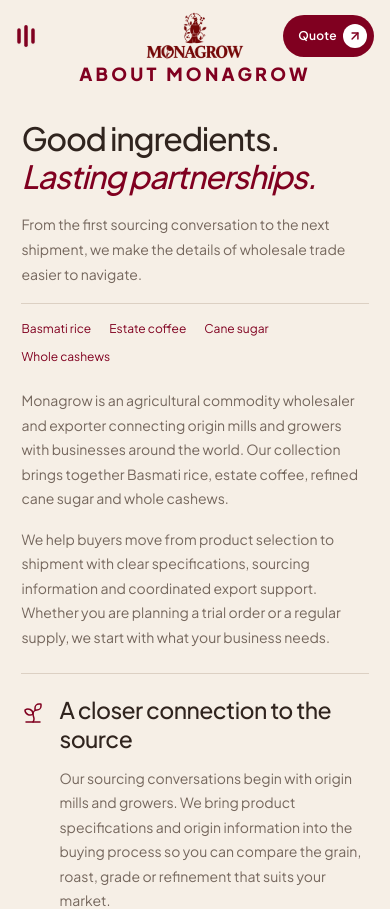
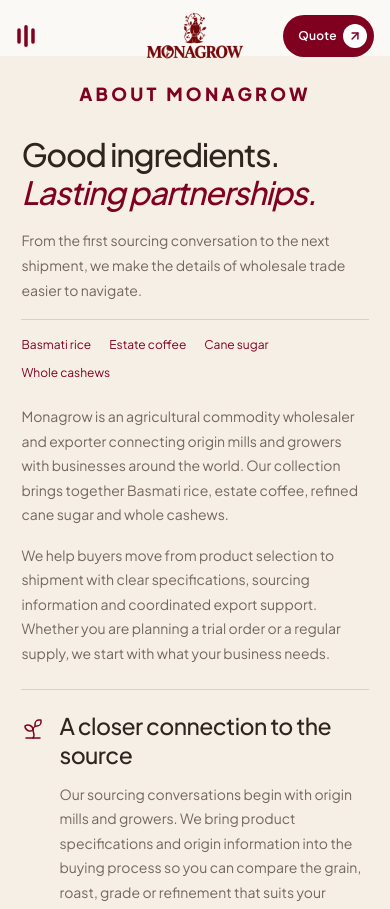
Before and after one commit to techgohypemedia/monogrow, a Next.js app: page /about-us in a window 390 px wide. Shown: the top 909 px of the page. Built offline with nearby package versions, Linux system fonts and the light colour scheme.

Commit message:
feat: add about us page and styles

```diff
--- a/app/about-us/page.tsx
+++ b/app/about-us/page.tsx
@@ -335,7 +335,7 @@
       {/* 1. Navbar */}
       <Navbar onOpenQuoteModal={handleOpenQuoteModal} />
 
-      <main className="flex-1">
+      <main className="flex-1 pt-14 sm:pt-16">
         {/* ========================================================
             PAGE HERO & FOUNDATION: ABOUT MONAGROW
             Identical in styling, layout, and functionality to Home Page
--- a/components/AboutMonagrow.module.css
+++ b/components/AboutMonagrow.module.css
@@ -5,7 +5,7 @@
   --accent: #800020;
   background: var(--paper);
   color: var(--ink);
-  padding: clamp(80px, 9vw, 130px) 0;
+  padding: clamp(28px, 3.2vw, 44px) 0 clamp(64px, 7vw, 100px) 0;
   scroll-margin-top: 90px;
 }
 .container { width: min(1440px, 84%); margin: 0 auto; }
@@ -33,9 +33,9 @@
 @media (max-height: 700px) { .aboutHeading { position: static; } }
 
 @media (max-width: 767px) {
-  .section { padding: 60px 0; }
+  .section { padding: 24px 0 48px 0; }
   .container { width: 89%; }
-  .eyebrowWrapper { margin-bottom: 20px; }
+  .eyebrowWrapper { margin-bottom: 16px; }
   .eyebrow { font-size: 18px; letter-spacing: .18em; }
   .aboutMonagrow { grid-template-columns: 1fr; gap: 22px; }
   .aboutMonagrow h2 { font-size: 32px; margin-top: 12px; }
```
